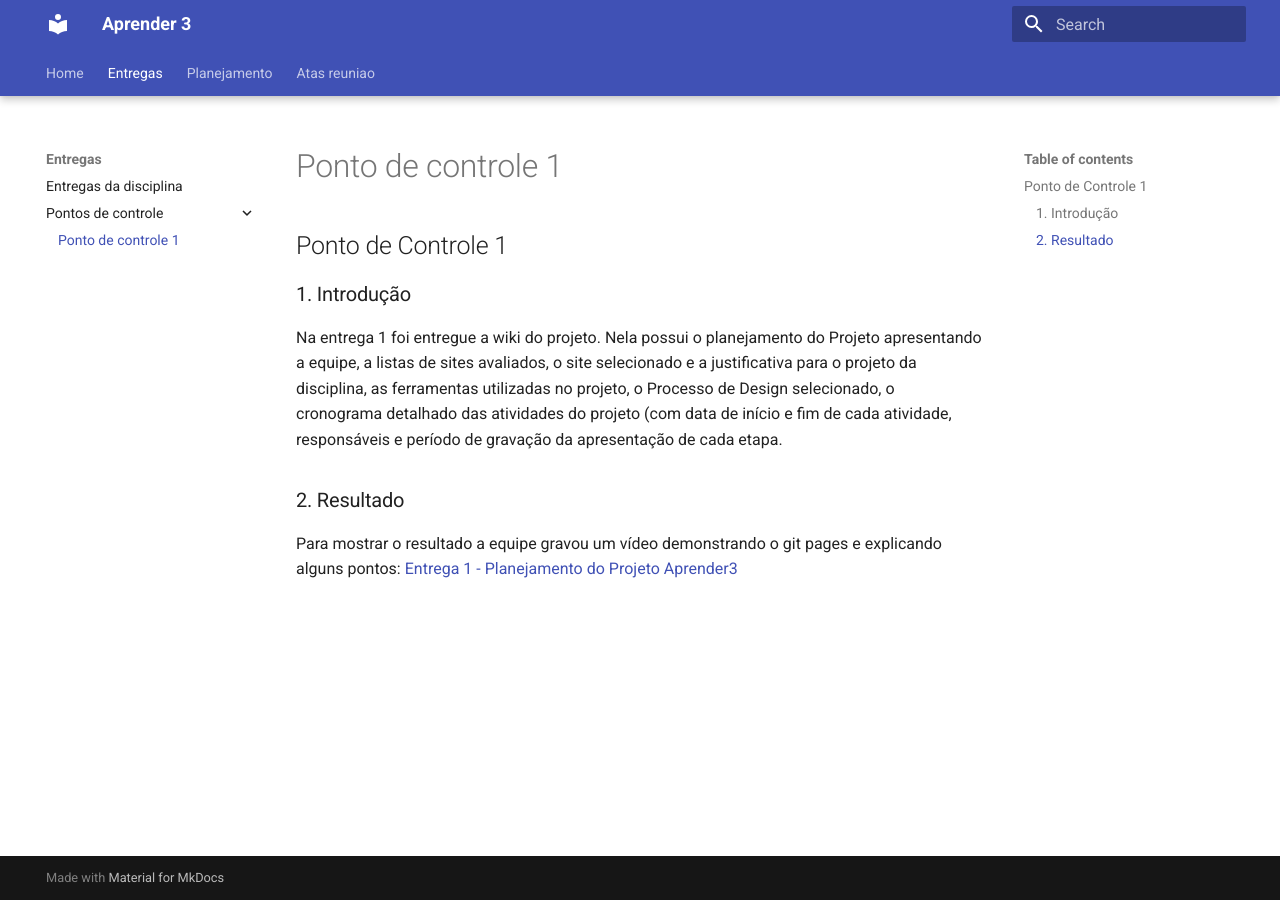
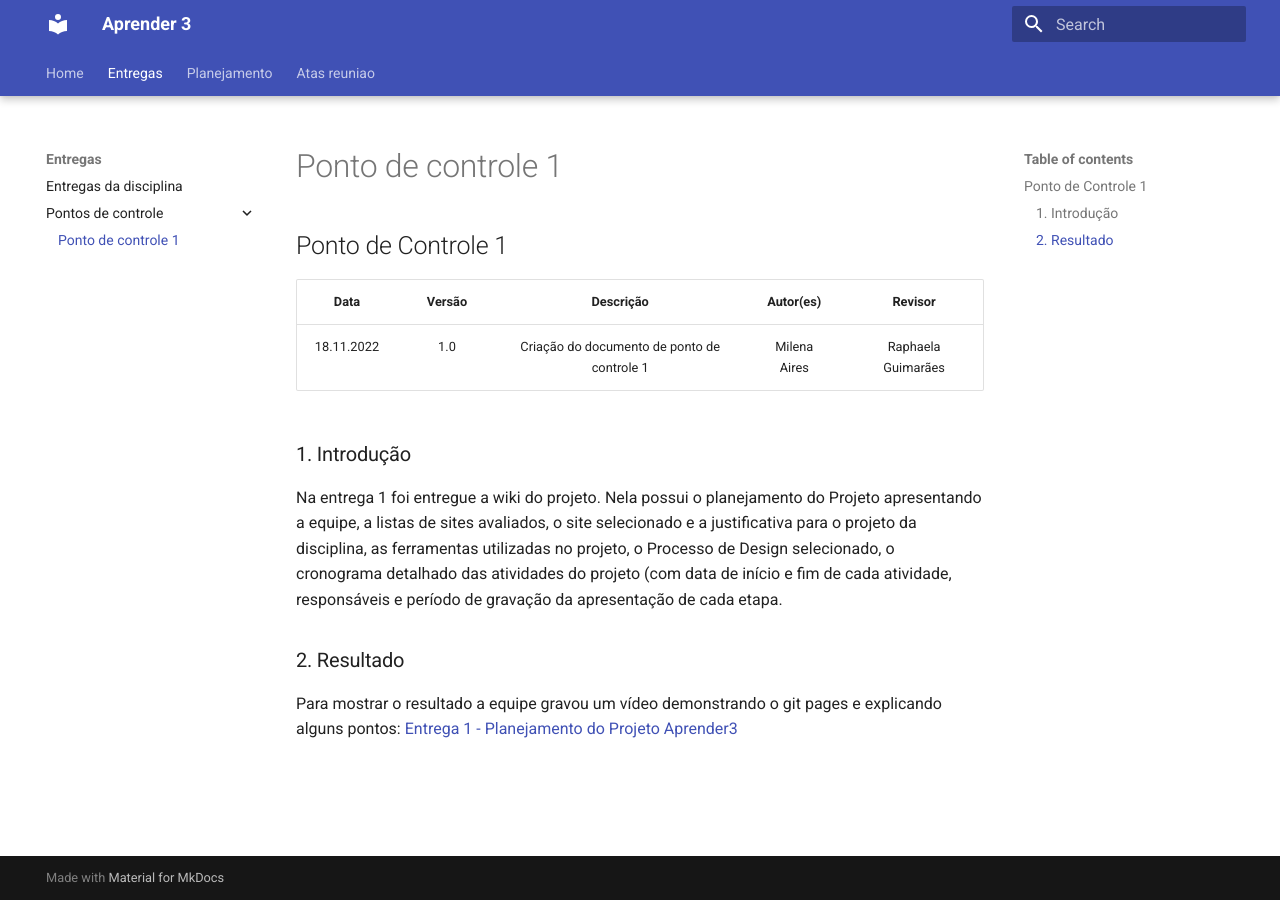
Before and after one commit to mdsreq-fga-unb/2022.2-Aprender3, an MkDocs documentation site: the page built from docs/Entregas/Pontos de controle/ponto_de_controle_1.md, in a window 1280 px wide. Built offline with MkDocs 1.6.1 and Material for MkDocs 9.7.7, drawn with Linux system fonts in a browser that asks for light colours.

Commit message:
Update ponto_de_controle_1.md

```diff
--- a/docs/Entregas/Pontos de controle/ponto_de_controle_1.md
+++ b/docs/Entregas/Pontos de controle/ponto_de_controle_1.md
@@ -1,4 +1,8 @@
 ## Ponto de Controle 1
+
+|    Data    | Versão | Descrição                                   | Autor(es)    | Revisor            |
+| :--------: | :----: | :-----------------------------------------: | :----------: | :----------------: |
+| 18.11.2022 |  1.0   | Criação do documento de ponto de controle 1 | Milena Aires | Raphaela Guimarães |
 
 ### 1. Introdução
 
```
